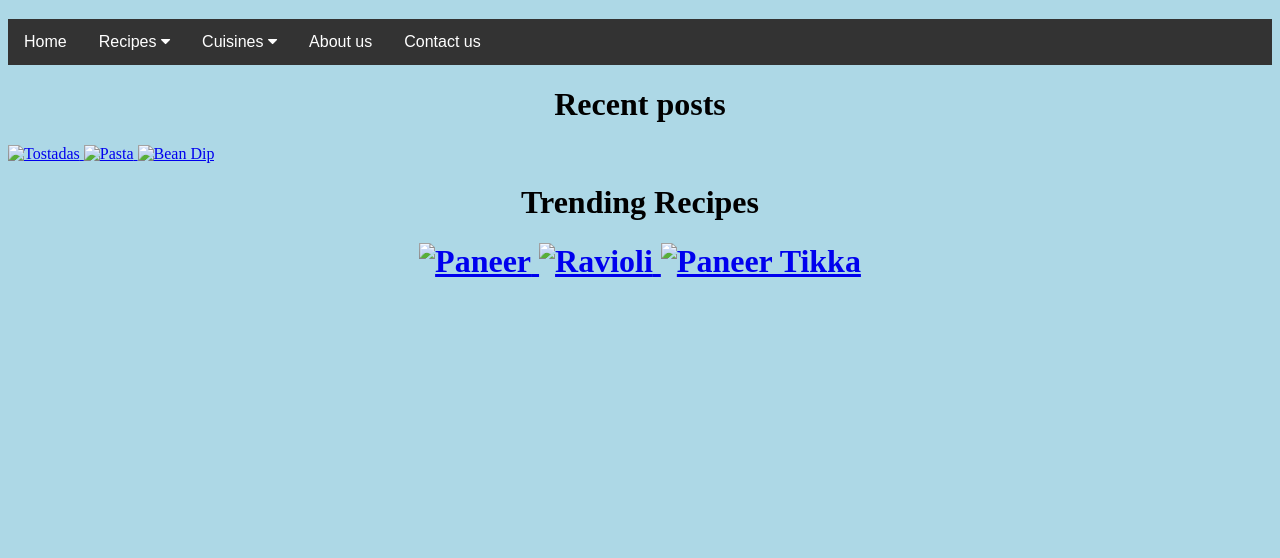
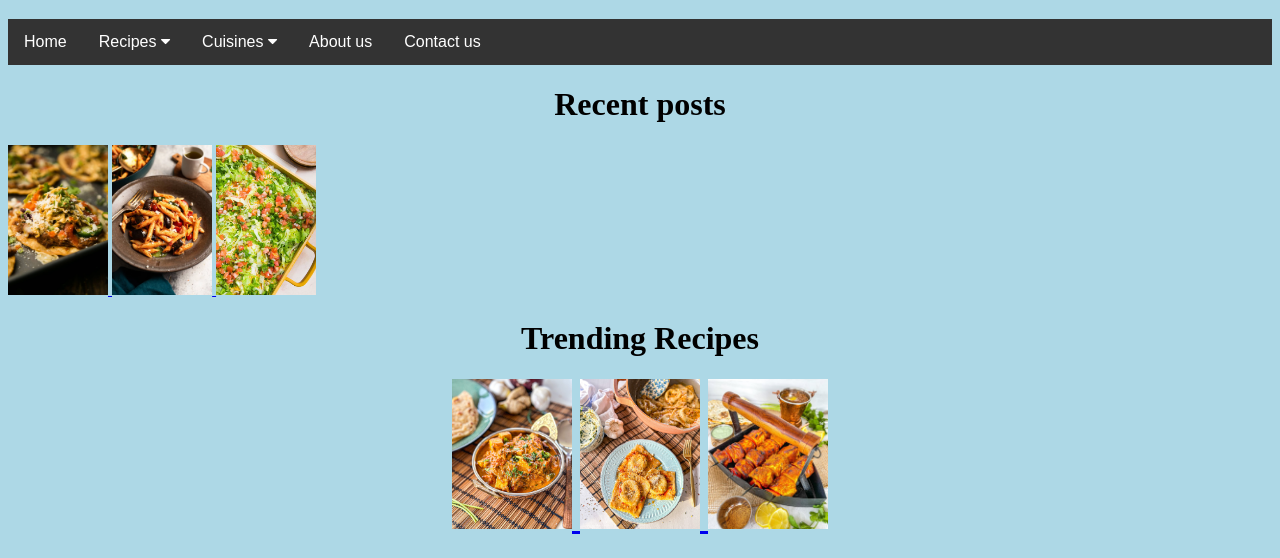
Before and after one commit to vp-59/Tasty-Table-Website, a plain HTML site: page index.html in a window 1280 px wide. Shown: the part 269-827 px from the top of the page. Before the commit the page ends 800 px from the top, so only its background shows below. Drawn offline with Linux system fonts and the light colour scheme; files whose address does not match are found by name.

Commit message:
Update index.html

```diff
--- a/index.html
+++ b/index.html
@@ -121,28 +121,28 @@
 
   <h1>Recent posts</h1>
   <a href="https://www.tastytable.com/recipes" target="_blank">
-    <img src="tostadas.png" alt="Tostadas" height="150" >
+    <img src="./images/tostadas.png" alt="Tostadas" height="150" >
     </a>
 
     <a href="https://www.loveandlemons.com/homemade-pasta-recipe/" target="_blank">
-    <img src="pasta.png" alt="Pasta" height="150" >
+    <img src="./images/pasta.png" alt="Pasta" height="150" >
     </a>
 
     <a href="https://www.tastytable.com/recipes" target="_blank">
-    <img src="beandip.png" alt="Bean Dip" height="150" >
+    <img src="./images/beandip.png" alt="Bean Dip" height="150" >
     </a>
 
   <h1>Trending Recipes<h1>
    <a href="https://www.tastytable.com/recipes" target="_blank">
-    <img src="paneer.png" alt="Paneer" height="150" >
+    <img src="./images/paneer.png" alt="Paneer" height="150" >
     </a>
 
     <a href="https://www.tastytable.com/recipes" target="_blank">
-    <img src="ravioli.png" alt="Ravioli" height="150" >
+    <img src="./images/ravioli.png" alt="Ravioli" height="150" >
     </a>
 
     <a href="https://www.tastytable.com/recipes" target="_blank">
-    <img src="paneertikka.png" alt="Paneer Tikka" height="150" >
+    <img src="./images/paneertikka.png" alt="Paneer Tikka" height="150" >
     </a>
 
   <script>
```
